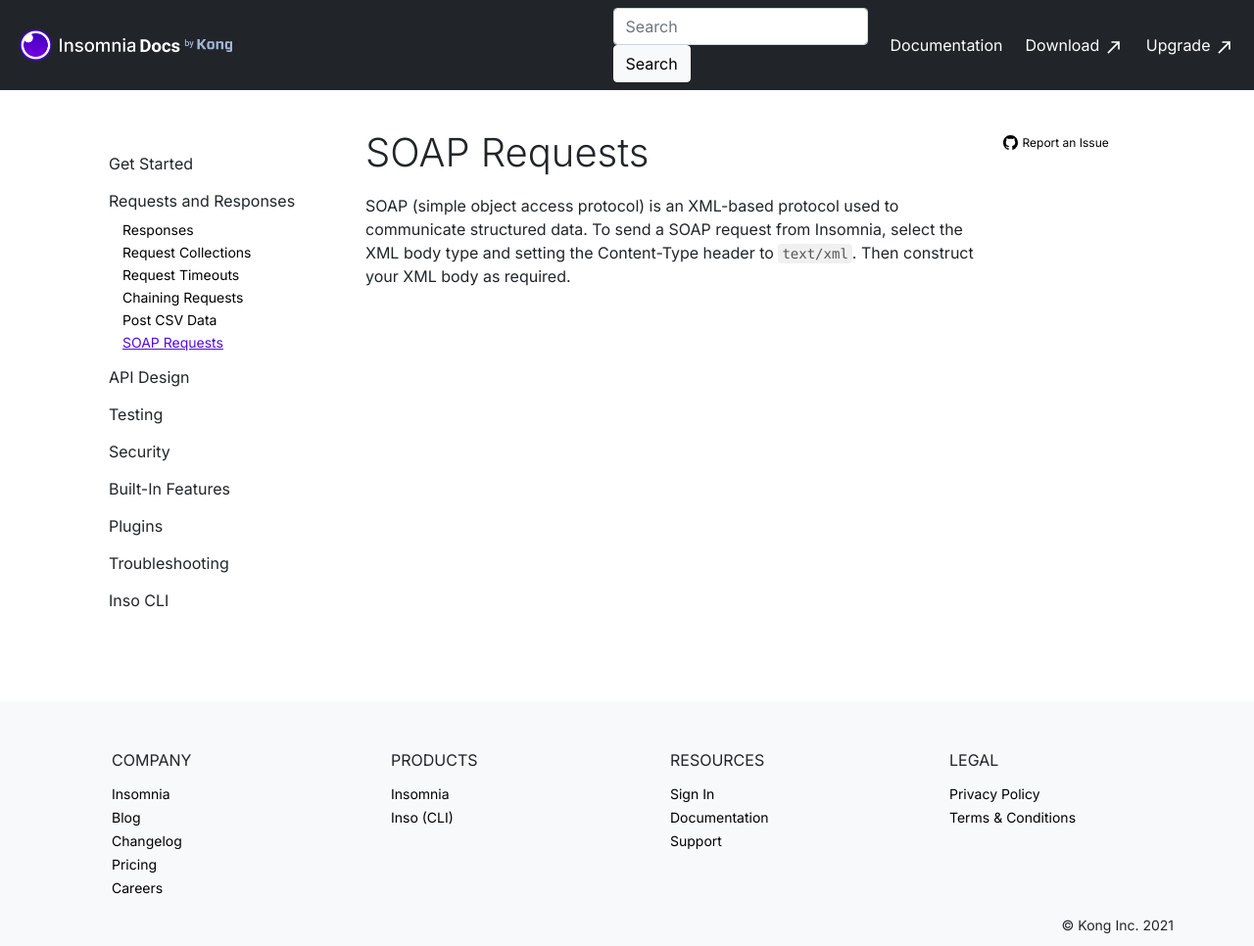
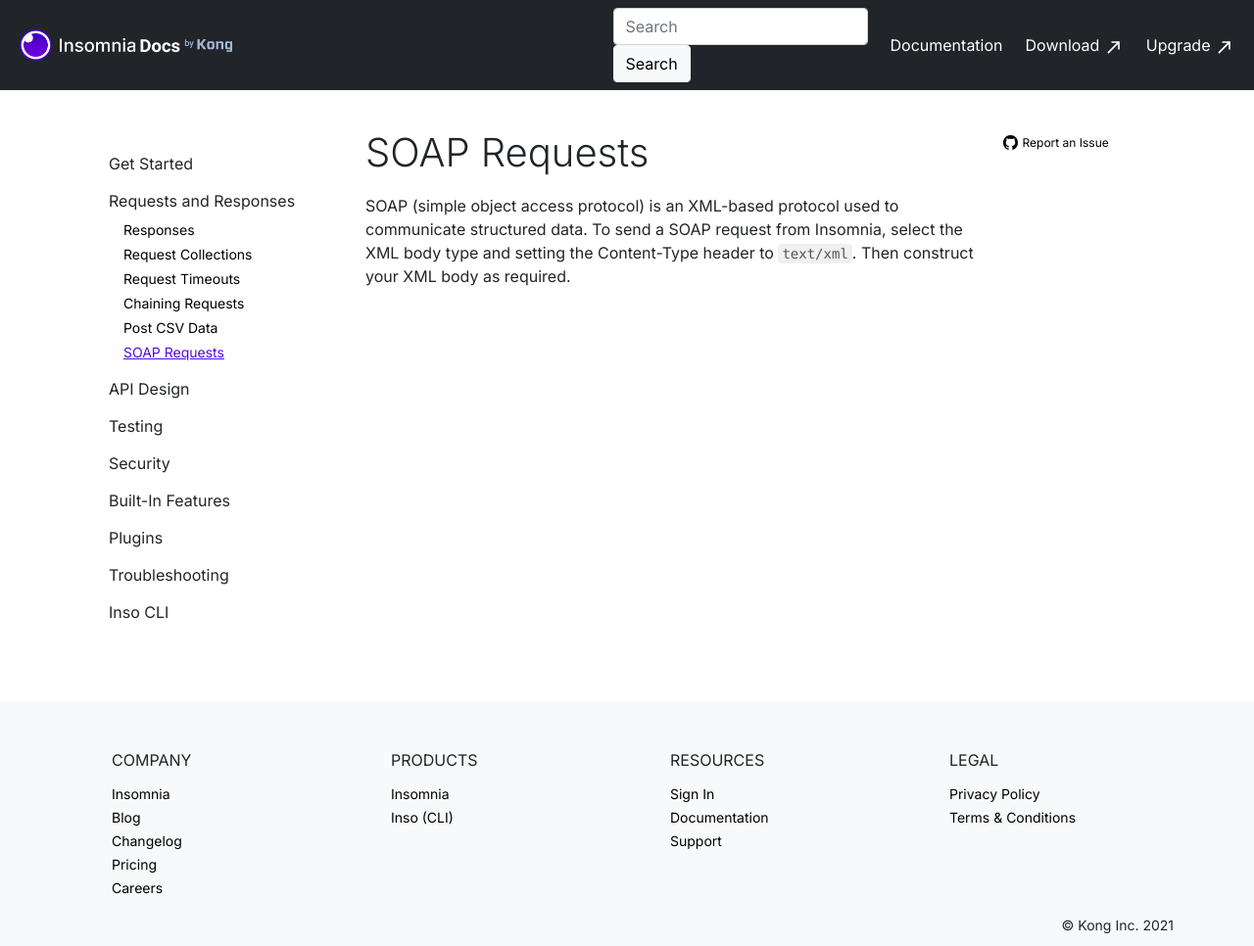
Before and after one commit to Kong/insomnia-docs, a Jekyll site: the page built from docs/insomnia/soap-requests.md, in a window 1280 px wide and 966 px high. Shown: the whole window at 98% size. Built offline with Jekyll 4.4.1, drawn with Linux system fonts in a browser that asks for light colours; comment, search, counter and statistics services are not loaded.

Commit message:
spacing fixes for sidebar overlap

```diff
--- a/docs/_includes/sidebar-nav.html
+++ b/docs/_includes/sidebar-nav.html
@@ -1,8 +1,8 @@
-<div class="flex-shrink-0 p-3 bg-white sticky-top" id="detail-sidebar">
+<div class="flex-shrink-0 p-3 bg-white sticky-top">
   <ul class="list-unstyled ps-0">
     <li class="mb-1">
     {% for item in site.data.main-nav.toc %}
-      <button class="nav-button btn btn-toggle align-items-center rounded collapsed" data-bs-toggle="collapse" data-bs-target="#{{ item.collapse-id }}-collapse" aria-expanded="true">
+      <button class="nav-button btn btn-toggle align-items-center rounded collapsed text-start ps-0" data-bs-toggle="collapse" data-bs-target="#{{ item.collapse-id }}-collapse" aria-expanded="true">
         <span>
           {{ item.title }}
         </span>
@@ -11,7 +11,7 @@
         <ul class="btn-toggle-nav list-unstyled fw-normal pb-1 small">
           {% for entry in item.items %}
           {% assign currentPage = entry.url | append: '/' %}
-          <li class="doc-link {% if currentPage == page.url %}list-active{% endif %}">
+          <li class="doc-link ps-3 pb-1 text-start {% if currentPage == page.url %}list-active{% endif %}">
             <a href="{{ entry.url }}">
               {{ entry.title }}
             </a>
--- a/docs/_layouts/article-detail.html
+++ b/docs/_layouts/article-detail.html
@@ -4,12 +4,11 @@
 <div class="container">
     <div class="container-fluid article-detail-container">
         <div class="row">
-            <div class="col-md-3 col-lg-2">
+            <div class="col-md-4 col-lg-3">
                 {% include sidebar-nav.html %}
                 {% include anchor-links.html %}
             </div>
-            <div class="col-md-1"></div>
-            <div class="col-md-7 show-anchor-links">
+            <div class="col-md-6 col-lg-7 show-anchor-links">
                 <h1>{{ page.title }}</h1>
                 {{ content }}
             </div>
--- a/docs/assets/css/custom/_variables.scss
+++ b/docs/assets/css/custom/_variables.scss
@@ -2,3 +2,4 @@
 $mid-purple: #530ae4;
 $hover-purple: #4c2991;
 $light-gray: rgba(243,244,246,var(--tw-bg-opacity));
+$btn-focus-box-shadow: unset;
--- a/docs/assets/css/styles.scss
+++ b/docs/assets/css/styles.scss
@@ -65,7 +65,6 @@
 
 // primary body styling
 .nav-button {
-    padding-left: 0;
     font-weight: 450;
     display: block;
 }
@@ -87,10 +86,6 @@
 
 img {
     max-width: 100%;
-}
-
-#detail-sidebar {
-    width: 280px;
 }
 
 *:not(pre)>code {
```
